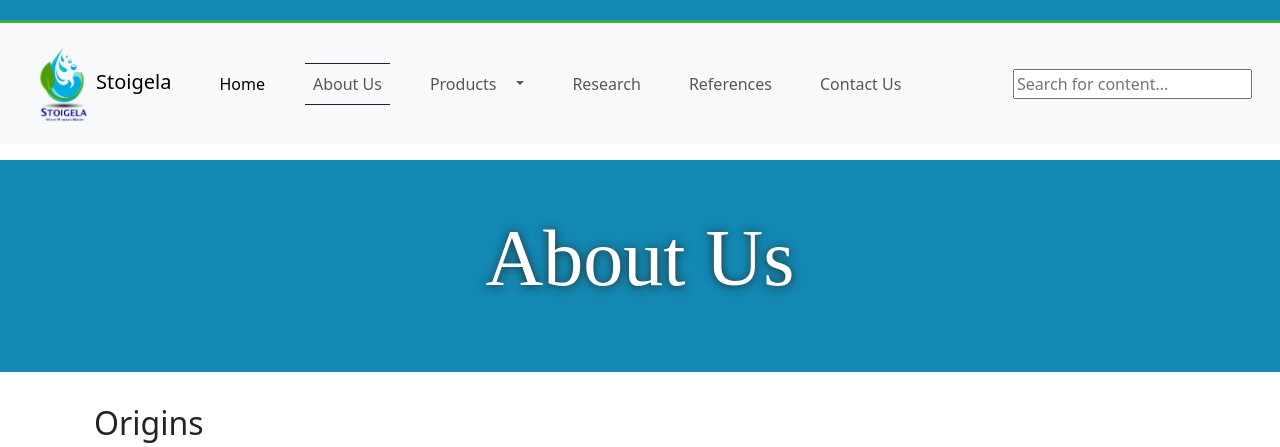
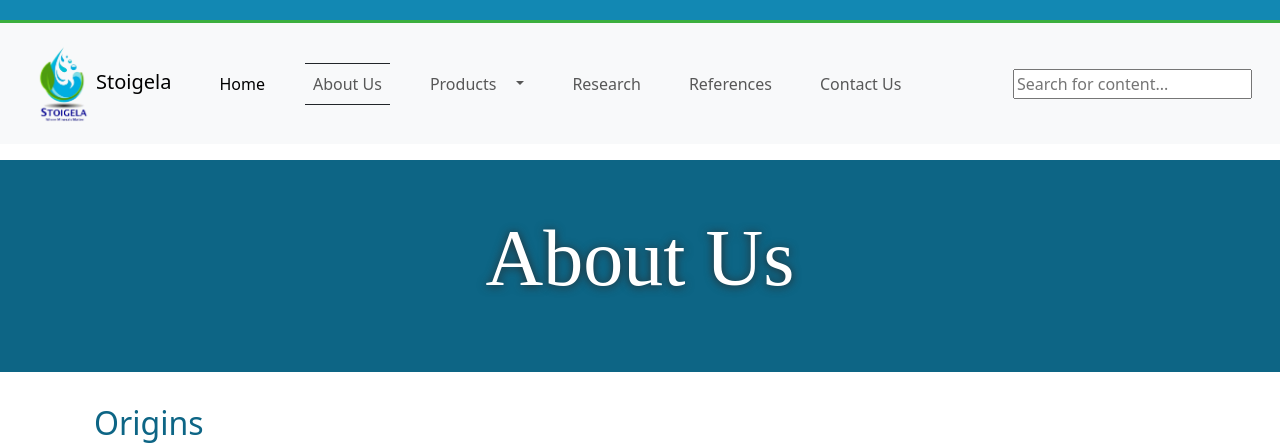
Before and after one commit to Viby1231/StoigelaSA, a plain HTML site: page Stoigela.com/Pages/AboutUs.html in a window 1280 px wide. Shown: the top 447 px of the page. Drawn offline with nearby package versions, Linux system fonts and the light colour scheme.

```diff
--- a/Stoigela.com/Pages/aboutus.css
+++ b/Stoigela.com/Pages/aboutus.css
@@ -17,7 +17,7 @@ h2 {
     display: flex;
     flex-direction: column;
     text-align: center;
-    background-color: #1288B3;
+    background-color: #0D6585;
     width: 100%;
     padding: 50px 0;
     color: rgb(255, 255, 255);
@@ -36,6 +36,11 @@ h2 {
     text-align: justify;
     margin: 0 auto;
     max-width: 900px;
+
+}
+
+.container h2{
+    color:#0D6585;
 
 }
 
```
Also changed, not shown: Stoigela.com/Pages/Products.html (+1 -1 lines), Stoigela.com/Pages/References.html (+1 -1 lines), Stoigela.com/Pages/Research.html (+1 -1 lines).
